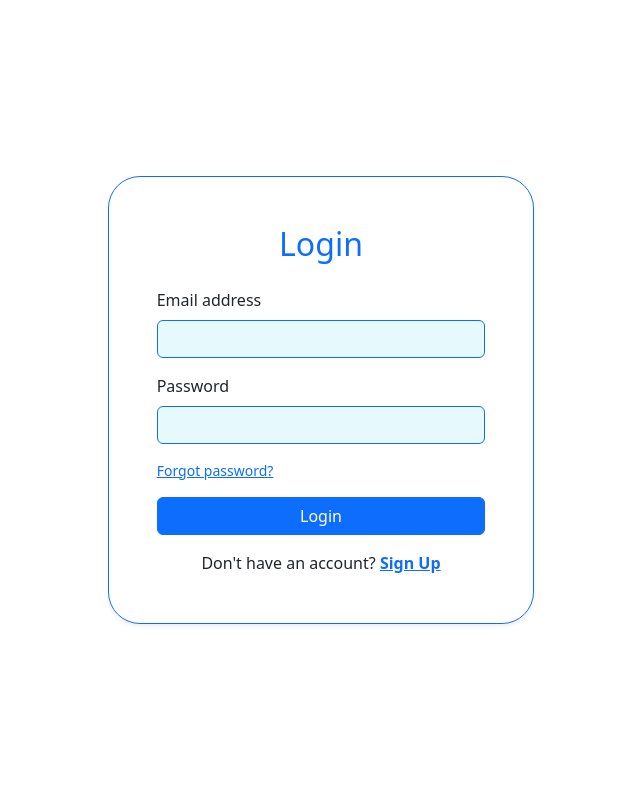
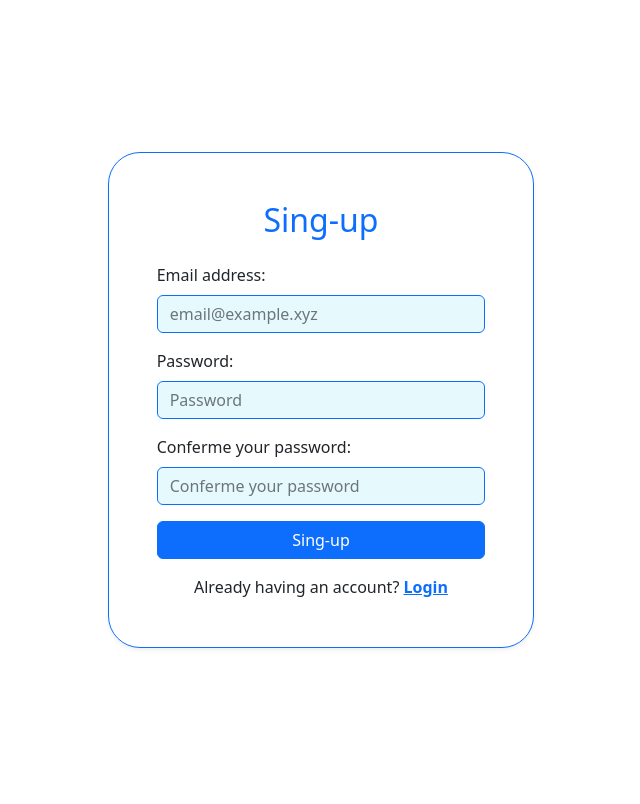
Before and after one commit to ELWALID132/flaskwebsite, a Flask app: page /singup in a window 1280 px wide. Shown: the part 56-860 px from the top of the page, without its empty margins (319-959 px from the left). Run offline with Flask 2, Linux system fonts and the light colour scheme; some libraries are stand-ins or nearby versions.

Commit message:
Update singup.html

```diff
--- a/New folder/templates/singup.html
+++ b/New folder/templates/singup.html
@@ -1,40 +1,56 @@
 {% extends "layout.html" %}
-{% block title %}Login{% endblock %}
+{% block title %}LOGO | Sing-up{% endblock %}
 {% block content %}
 
 <div class="vh-100 d-flex justify-content-center align-items-center">
     <div class="col-md-4 p-5 shadow-sm border rounded-5 border-primary">
-        <h2 class="text-center mb-4 text-primary">Login</h2>
-        <form action="/login" methods="POST">
+        <h2 class="text-center mb-4 text-primary">Sing-up</h2>
+        <form action="/singup" methods="POST">
 
             <!-- email -->
             <div class="mb-3">
-                <label for="exampleInputEmail1" class="form-label">Email address</label>
-                <input autocomplete="off" type="email" name="email" required
-                    class="form-control bg-info bg-opacity-10 border border-primary" id="exampleInputEmail1"
-                    aria-describedby="emailHelp">
+                <label for="exampleInputEmail1" class="form-label">Email address:</label>
+                <input autocomplete="off"
+                type="email" name="email"
+                placeholder="email@example.xyz"
+                required
+                class="form-control bg-info bg-opacity-10 border border-primary"
+                id="exampleInputEmail1"
+                aria-describedby="emailHelp">
             </div>
 
             <!-- password -->
             <div class="mb-3">
-                <label for="exampleInputPassword1" class="form-label">Password</label>
-                <input autocomplete="off" class="form-control bg-info bg-opacity-10 border border-primary"
-                    id="exampleInputPassword1" name="password" required type="password">
+                <label for="exampleInputPassword1" class="form-label">Password:</label>
+                <input autocomplete="off"
+                class="form-control bg-info bg-opacity-10 border border-primary"
+                    id="exampleInputPassword1"
+                    name="password1" required
+                    placeholder="Password"
+                    type="password">
             </div>
 
-            <!-- if the user forgeet his password -->
-            <p class="small"><a class="text-primary" href="/resetpassword">Forgot password?</a></p>
+            <!-- confermation password -->
+            <div class="mb-3">
+                <label for="exampleInputPassword1" class="form-label">Conferme your password:</label>
+                <input autocomplete="off"
+                class="form-control bg-info bg-opacity-10 border border-primary"
+                    id="exampleInputPassword1"
+                    name="password2"
+                    placeholder="Conferme your password"
+                    required
+                    type="password">
+            </div>
+
+            <!-- submit button -->
             <div class="d-grid">
-
-                <!-- submit button -->
-                <button class="btn btn-primary" type="submit">Login</button>
+                <button class="btn btn-primary" type="submit">Sing-up</button>
             </div>
         </form>
 
-        <!-- if the user don't have an account -->
+        <!-- if the user already having an account -->
         <div class="mt-3">
-            <p class="mb-0  text-center">Don't have an account? <a href="/singup" class="text-primary fw-bold">Sign
-                    Up</a></p>
+            <p class="mb-0  text-center">Already having an account? <a href="/login" class="text-primary fw-bold">Login</a></p>
         </div>
     </div>
 </div>
```
